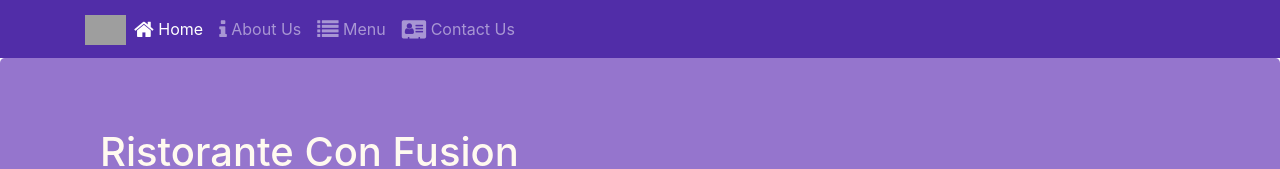
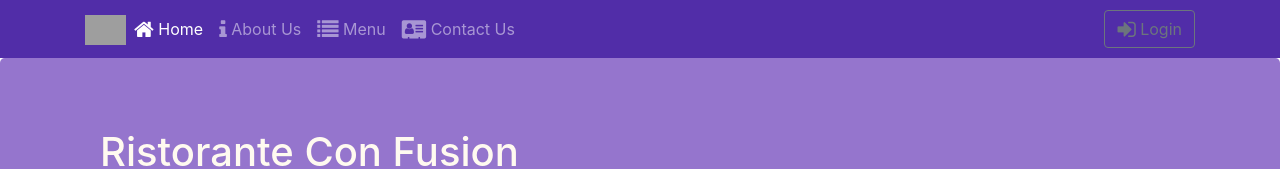
Before and after one commit to JustinThomsen/FrontEndReact, a React (Create React App) app in the folder confusion/: page /home in a window 1280 px wide. Shown: the top 169 px of the page. Built offline with nearby package versions, Linux system fonts and the light colour scheme; grey boxes are pictures that could not be loaded.

Commit message:
uncontrolled forms

```diff
--- a/confusion/src/components/HeaderComponent.js
+++ b/confusion/src/components/HeaderComponent.js
@@ -1,14 +1,34 @@
 import React, { Component } from 'react';
-import {Navbar, NavbarBrand, Nav, NavbarToggler, Collapse, NavItem, Jumbotron} from "reactstrap";
+import {
+    Navbar,
+    NavbarBrand,
+    Nav,
+    NavbarToggler,
+    Button,
+    Modal,
+    ModalHeader,
+    ModalBody,
+    Collapse,
+    NavItem,
+    Jumbotron,
+    Form,
+    FormGroup,
+    Input,
+    Label
+} from "reactstrap";
 import {NavLink} from 'react-router-dom';
 
 class Header extends Component {
     constructor(props) {
         super(props);
         this.state = {
+            isModalOpen: false,
             isNavOpen: false
         };
         this.toggleNav = this.toggleNav.bind(this);
+        this.toggleModal = this.toggleModal.bind(this);
+        this.handleLogin = this.handleLogin.bind(this);
+
     }
 
     toggleNav(){
@@ -17,6 +37,19 @@
         });
 
     };
+
+    toggleModal(){
+        this.setState({
+            isModalOpen: !this.state.isModalOpen
+        });
+    }
+
+    handleLogin(event){
+        this.toggleModal();
+        alert("Username: " + this.username.value + " Password: " + this.password.value + " Remember: " + this.remember.checked);
+        event.preventDefault();
+    }
+
     render() {
         return (
             <React.Fragment>
@@ -49,6 +82,13 @@
                                     </NavLink>
                                 </NavItem>
                             </Nav>
+                            <Nav className="ml-auto" navbar>
+                                <NavItem>
+                                    <Button outline onClick={this.toggleModal}>
+                                        <span className="fa fa-sign-in fa-lg"></span> Login
+                                    </Button>
+                                </NavItem>
+                            </Nav>
                         </Collapse>
                     </div>
                 </Navbar>
@@ -62,6 +102,29 @@
                         </div>
                     </div>
                 </Jumbotron>
+                <Modal isOpen={this.state.isModalOpen} toggle={this.toggleModal}>
+                    <ModalHeader isOpen={this.state.isModalOpen} toggle={this.toggleModal}>Login</ModalHeader>
+                    <ModalBody>
+                        <Form onSubmit={this.handleLogin}>
+                            <FormGroup>
+                                <Label htmlFor="username">Username</Label>
+                                <Input type="text" id="username" name="username"
+                                innerRef={(input) => this.username = input} />
+                                <Label htmlFor="password">Password</Label>
+                                <Input type="password" id="password" name="password"
+                                innerRef={(input) => this.password = input }/>
+                                <FormGroup check>
+                                    <Label check>
+                                        <Input type="checkbox" name="remember"
+                                innerRef={(input) => this.remember = input}/>
+                                        Remember me
+                                    </Label>
+                                </FormGroup>
+                            </FormGroup>
+                            <Button type="submit" value={"submit"} color="primary">Login</Button>
+                        </Form>
+                    </ModalBody>
+                </Modal>
             </React.Fragment>
         );
     }
```
